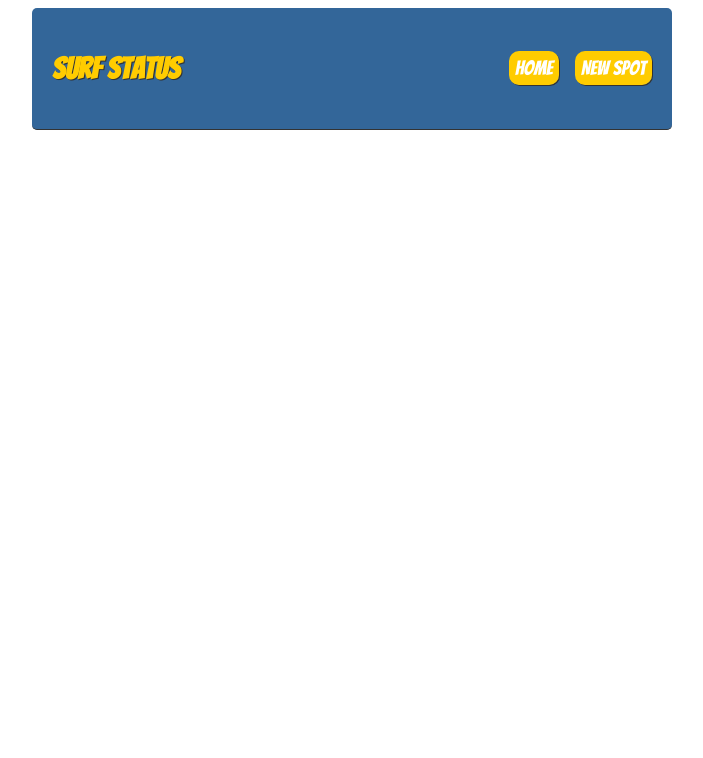
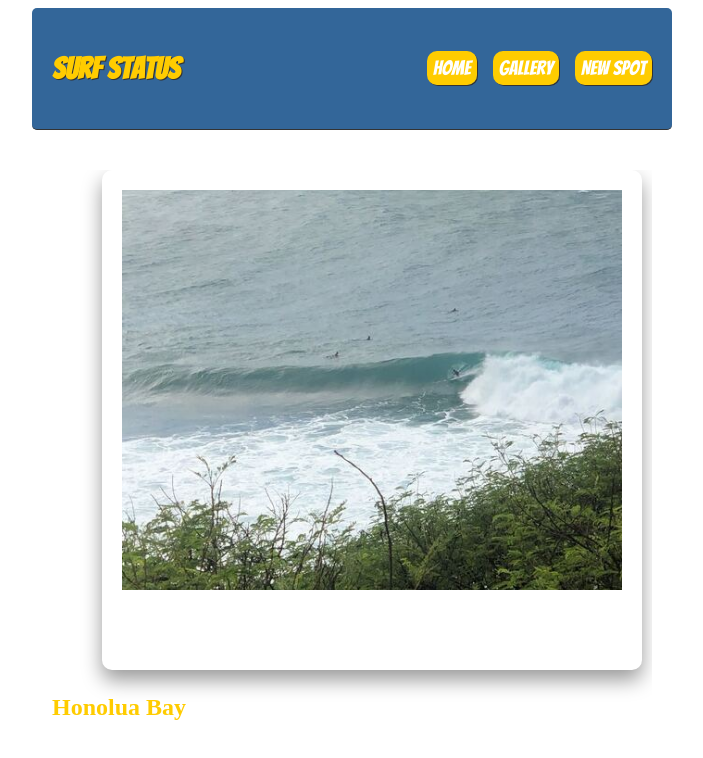
Before and after one commit to Jvertt/surf-status, a React (Create React App) app: page /Gallery in a window 1280 px wide. Shown: the top 758 px of the page, without its empty margins (288-991 px from the left). Built offline with nearby package versions, Linux system fonts and the light colour scheme.

Commit message:
added a gallery route

```diff
--- a/db.json
+++ b/db.json
@@ -2,15 +2,24 @@
   "spots": [
     {
       "title": "Honolua bay",
+      "image": "https://www.perfectwavetravel.com/wp-content/uploads/2019/12/PNG-TheSlab.jpg",
       "body": "World famous surf spot",
-      "location": "Maui,Hawaii",
+      "location": "Maui",
       "id": 1
     },
     {
       "title": "Jaws",
+      "image": "https://www.perfectwavetravel.com/wp-content/uploads/2019/12/PNG-TheSlab.jpg",
       "body": "biggest waves in the world",
-      "location": "Maui,Hawaii",
+      "location": "Maui",
       "id": 2
+    },
+    {
+      "title": "Lahaina, Breakwall",
+      "image": "https://www.perfectwavetravel.com/wp-content/uploads/2019/12/PNG-TheSlab.jpg",
+      "body": "Fun beginner spot",
+      "location": "Maui",
+      "id": 3
     }
   ]
 }
--- a/src/App.js
+++ b/src/App.js
@@ -3,6 +3,7 @@ import "./index.css";
 import Home from "./Home"
 import NavBar from "./NavBar"
 import SurfSpot from "./SurfSpot";
+import Gallery from "./Gallery";
 import NewSpot from "./NewSpot";
 import { BrowserRouter as Router, Route, Switch} from "react-router-dom";
 import SurfDetails from "./SurfDetails";
@@ -19,6 +20,9 @@ function App() {
             <Route exact path="/">
               <Home />
             </Route>
+            <Route path="/Gallery">
+              <Gallery />
+            </Route>
             <Route path="/NewSpot">
               <NewSpot />
             </Route>
--- /dev/null
+++ b/src/Gallery.js
@@ -0,0 +1,14 @@
+import image from "./mysurf.jpeg";
+
+const Gallery = () => {
+
+
+    return (
+        <div className="gallery">
+            <img src={image} alt="Honolua Bay" />
+            <h2 className="title">Honolua Bay</h2>
+        </div>
+    );
+}
+
+export default Gallery;
--- a/src/NavBar.js
+++ b/src/NavBar.js
@@ -7,6 +7,7 @@ function NavBar(){
         <h1>Surf Status</h1>
         <div className="links">
           <Link to="/">Home</Link>
+          <Link to="/Gallery">Gallery</Link>
           {/* <Link to="/SurfSpot">Surf Spot</Link> */}
           <Link to="/NewSpot">New Spot</Link>
         </div>
--- a/src/index.css
+++ b/src/index.css
@@ -144,3 +144,21 @@
   border-radius: 8px;
   cursor: pointer;
 }
+
+.gallery img {
+  border: 20px solid #fff;
+  border-bottom-width: 80px;
+  box-shadow: 0px 10px 20px rgba(0, 0, 0, 0.4);
+  background-color: #fff;
+  border-radius: 10px;
+  margin-left: 50px;
+  margin-right: 50px;
+  width: 500px;
+  height: 400px;
+  object-fit: cover;
+}
+
+.label {
+  text-align: center;
+
+}
```
Also changed, not shown: data/db.json (added, +19 -0 lines), src/mysurf.jpeg (added).
